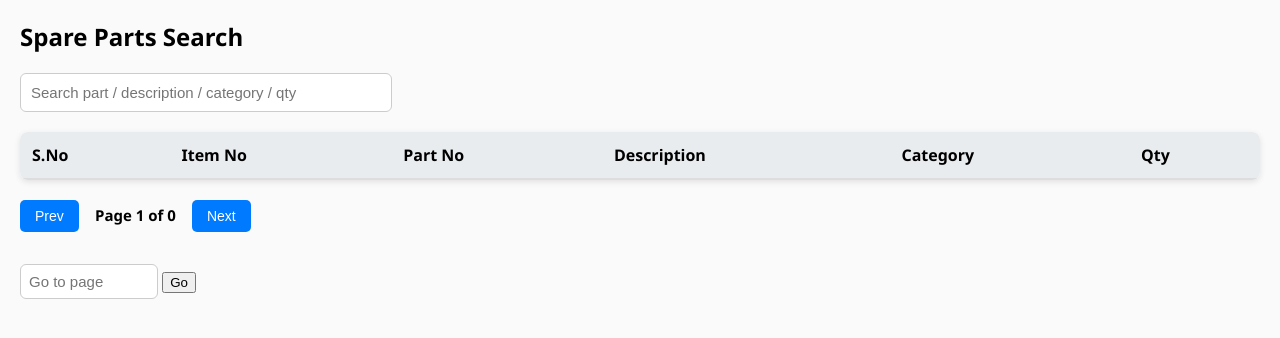
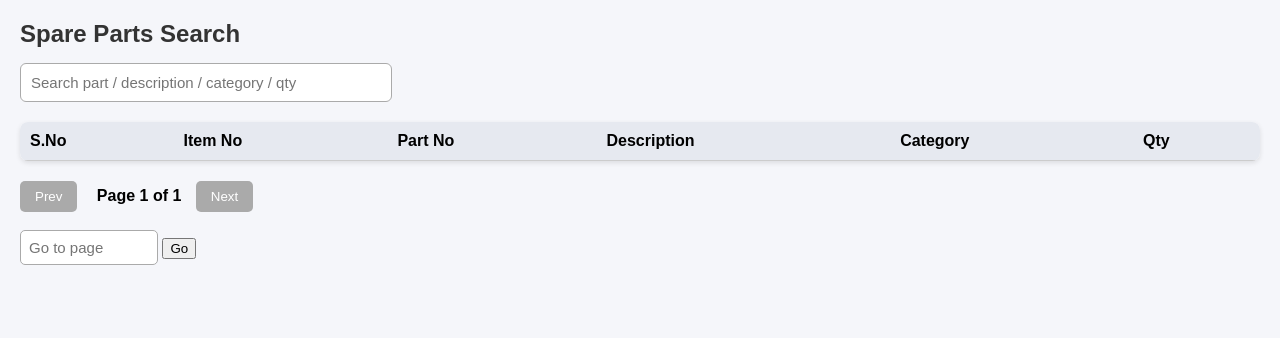
Before and after one commit to AzarAndu/spare-parts-data, a plain HTML site: page index.html in a window 1280 px wide. Both pictures are taken after a click on the button "Prev". Drawn offline with Linux system fonts and the light colour scheme; no server answers.

Commit message:
Refactor index.html for UI improvements and search
Updated HTML structure and styling for improved UI/UX. Enhanced search functionality to support multi-keyword searches.

```diff
--- a/index.html
+++ b/index.html
@@ -6,88 +6,69 @@
 
 <style>
     body {
-        font-family: "Segoe UI", Arial, sans-serif;
+        font-family: Arial, sans-serif;
         margin: 20px;
-        background: #fafafa;
+        background: #f5f6fa;
     }
-
     h2 {
-        font-weight: 600;
-        margin-bottom: 20px;
+        margin-bottom: 15px;
+        color: #333;
     }
-
     input {
         padding: 10px;
         width: 350px;
+        border: 1px solid #aaa;
+        border-radius: 6px;
         margin-bottom: 20px;
-        border: 1px solid #ccc;
-        border-radius: 6px;
         font-size: 15px;
     }
-
     table {
         width: 100%;
         border-collapse: collapse;
         background: white;
         border-radius: 8px;
         overflow: hidden;
-        box-shadow: 0 2px 6px rgba(0,0,0,0.1);
+        box-shadow: 0 2px 5px rgba(0,0,0,0.1);
     }
-
     th {
-        background: #e9ecef;
-        padding: 12px;
-        font-weight: 600;
-        border-bottom: 2px solid #ddd;
+        background: #e6e9f0;
+        padding: 10px;
+        border-bottom: 1px solid #ccc;
+        font-weight: bold;
         text-align: left;
     }
-
     td {
         padding: 10px;
         border-bottom: 1px solid #eee;
-        font-size: 14px;
     }
-
-    tr:hover td {
-        background: #f5f5f5;
-        transition: 0.2s;
+    tr:hover {
+        background: #f2f4f7;
     }
-
     .pagination {
         margin-top: 20px;
     }
-
     .pagination button {
         padding: 8px 15px;
-        font-size: 14px;
         border: none;
         background: #007bff;
         color: white;
         border-radius: 5px;
         cursor: pointer;
+        margin-right: 5px;
     }
-
     .pagination button:disabled {
         background: #aaa;
         cursor: not-allowed;
     }
-
     #page-info {
-        margin: 0 12px;
-        font-size: 15px;
+        margin: 0 10px;
         font-weight: bold;
     }
-
     #jumpPage {
         padding: 8px;
-        border: 1px solid #ccc;
-        border-radius: 6px;
-        margin-top: 10px;
         width: 120px;
-    }
-
-    button {
-        cursor: pointer;
+        border: 1px solid #aaa;
+        border-radius: 5px;
     }
 </style>
 
@@ -128,7 +109,7 @@ let items = [];
 let currentPage = 1;
 const perPage = 50;
 
-// FETCH DATA FROM SHEETDB
+// FETCH DATA
 fetch("https://sheetdb.io/api/v1/bykhl1ncapip9")
 .then(res => res.json())
 .then(data => {
@@ -136,7 +117,7 @@ fetch("https://sheetdb.io/api/v1/bykhl1ncapip9")
     render();
 });
 
-// FIX KEY NAMES (removes trailing spaces)
+// CLEAN KEYS
 function cleanKeys(row) {
     let fixed = {};
     for (let key in row) {
@@ -145,6 +126,7 @@ function cleanKeys(row) {
     return fixed;
 }
 
+// DISPLAY ITEMS
 function display(list) {
     const tbody = document.getElementById("table-body");
     tbody.innerHTML = "";
@@ -165,19 +147,27 @@ function display(list) {
     });
 }
 
+// MAIN RENDER FUNCTION
 function render() {
     let q = document.getElementById("search").value.toLowerCase();
 
-    let filtered = items.filter(row =>
-        (row["item no"] || "").toLowerCase().includes(q) ||
-        (row["part no"] || "").toLowerCase().includes(q) ||
-        (row["description"] || "").toLowerCase().includes(q) ||
-        (row["category"] || "").toLowerCase().includes(q) ||
-        (row["qty"] || "").toLowerCase().includes(q)
-    );
+    // MULTI-KEYWORD SEARCH FIX
+    let keywords = q.split(" ").filter(k => k.trim() !== "");
 
-    let totalPages = Math.ceil(filtered.length / perPage);
-    if (currentPage > totalPages) currentPage = totalPages || 1;
+    let filtered = items.filter(row => {
+        let text =
+            ((row["item no"] || "") + " " +
+             (row["part no"] || "") + " " +
+             (row["description"] || "") + " " +
+             (row["category"] || "") + " " +
+             (row["qty"] || "")
+            ).toLowerCase();
+
+        return keywords.every(word => text.includes(word));
+    });
+
+    let totalPages = Math.max(1, Math.ceil(filtered.length / perPage));
+    if (currentPage > totalPages) currentPage = totalPages;
 
     let start = (currentPage - 1) * perPage;
     let end = start + perPage;
@@ -186,13 +176,18 @@ function render() {
 
     document.getElementById("page-info").innerText =
         "Page " + currentPage + " of " + totalPages;
+
+    document.getElementById("prev-page").disabled = currentPage === 1;
+    document.getElementById("next-page").disabled = currentPage === totalPages;
 }
 
+// SEARCH LISTENER
 document.getElementById("search").addEventListener("input", () => {
     currentPage = 1;
     render();
 });
 
+// PAGINATION
 document.getElementById("prev-page").addEventListener("click", () => {
     if (currentPage > 1) currentPage--;
     render();
@@ -203,6 +198,7 @@ document.getElementById("next-page").addEventListener("click", () => {
     render();
 });
 
+// JUMP PAGE
 function jumpToPage() {
     let p = parseInt(document.getElementById("jumpPage").value);
     if (!isNaN(p) && p > 0) {
```
Lines whose indentation alone changed are shown as unchanged.
